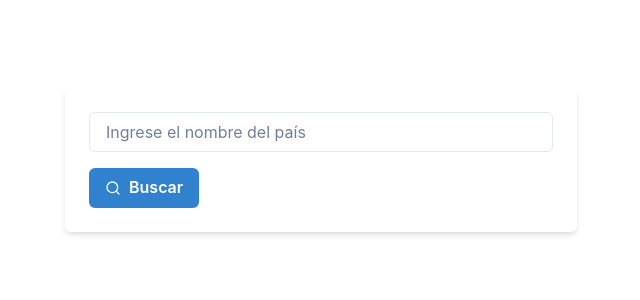
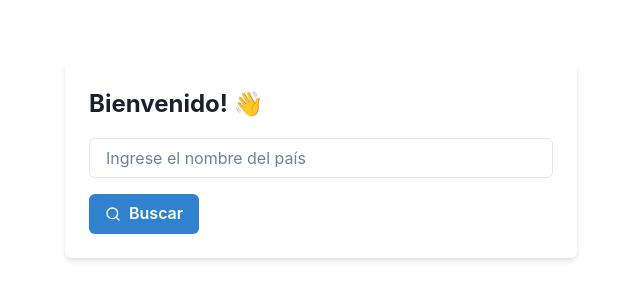
Before and after one commit to maxisandoval37/react-country-app, a React (Create React App) app: page / in a window 1280 px wide. Shown: the part 240-540 px from the top of the page, without its empty margins (319-959 px from the left). Built offline with nearby package versions, Linux system fonts and the light colour scheme.

Commit message:
agregadas validaciones al momento de buscar pais y mensaje de bienvenida

```diff
--- a/src/components/CountrySearch.jsx
+++ b/src/components/CountrySearch.jsx
@@ -1,34 +1,51 @@
-import React, {useState} from 'react';
+import React, { useState } from 'react';
 import { useNavigate } from 'react-router-dom';
-import {Box, Center, Input, Button} from '@chakra-ui/react';
+import { Box, Center, Input, Button, FormControl, FormErrorMessage, Text } from '@chakra-ui/react';
 import { LuSearch } from 'react-icons/lu';
 
 const CountrySearch = () => {
     const [searchTerm, setSearchTerm] = useState('');
+    const [error, setError] = useState('');
     const navigate = useNavigate();
 
     const handleSearch = () => {
+        if (searchTerm.trim() === '') {
+            setError('El nombre del país no puede estar vacio!');
+        } else if (searchTerm.length > 30) {
+            setError('El nombre del país no puede tener más de 30 caracteres!');
+        } else {
             navigate(`/App/${searchTerm}`);
+        }
+    };
+
+    const handleChange = (e) => {
+        setSearchTerm(e.target.value);
+        setError('');
     };
 
     return (
         <Box>
             <Center minHeight="100vh" backgroundColor="f5f5f5">
                 <Box p={6} boxShadow="md" borderRadius="md" backgroundColor="white" maxW="lg" width="100%">
+                    <Text fontSize="2xl" fontWeight="bold" mb={4}>
+                        Bienvenido! 👋
+                    </Text>
+                    <FormControl isInvalid={error !== ''}>
                         <Input
                             placeholder="Ingrese el nombre del país"
                             value={searchTerm}
-                     onChange={(e) => setSearchTerm(e.target.value)}
+                            onChange={handleChange}
                             mb={4}
                         />
-
+                        <FormErrorMessage mb={4}>{error}</FormErrorMessage>
+                    </FormControl>
                     <Button colorScheme="blue" onClick={handleSearch} leftIcon={<LuSearch />}>
                         Buscar
                     </Button>
                 </Box>
             </Center>
         </Box>
-    )
+    );
 };
 
 export default CountrySearch;
```
Lines whose indentation alone changed are shown as unchanged.
